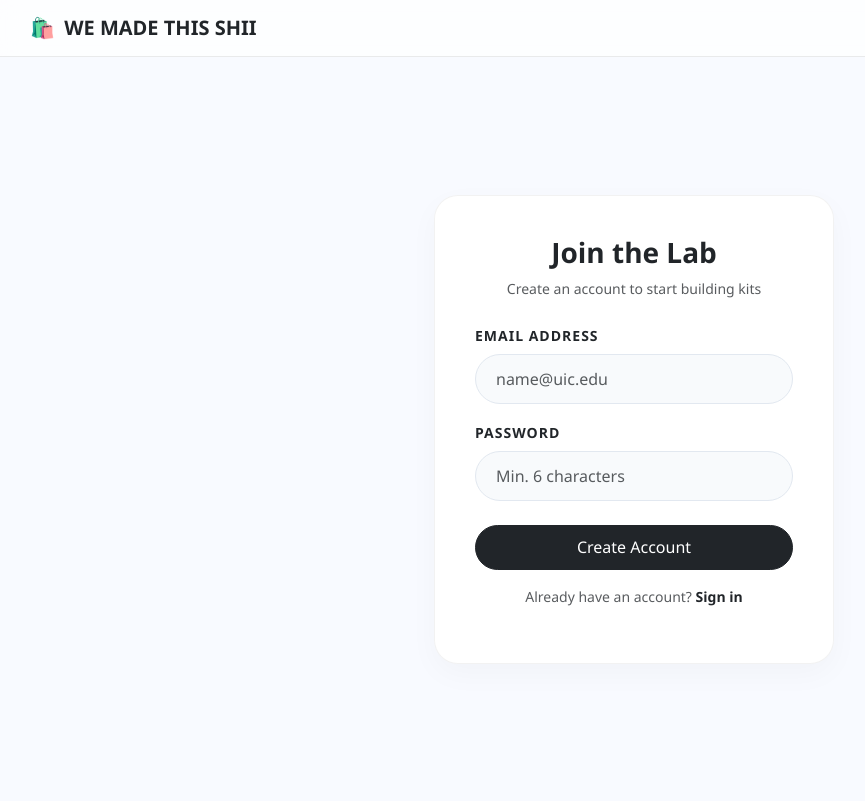
After one commit to eluu9/SparkHacks2026, a Flask app: page /auth/signup in a window 1280 px wide. The commit adds this page. Shown: the whole page, without its empty margins (6-871 px from the left). Run offline with Flask 3, Linux system fonts and the light colour scheme; some libraries are stand-ins or nearby versions.

Commit message:
front end commit

```diff
--- a/app/routes/auth.py
+++ b/app/routes/auth.py
@@ -9,9 +9,13 @@ bp = Blueprint('auth', __name__, url_prefix='/auth')
 def login_page():
     return render_template('login.html')
 
+# ADD THIS: Route for your new signup page
+@bp.route('/signup')
+def signup_page():
+    return render_template('signup.html')
+
 @bp.route('/session-login', methods=['POST'])
 def session_login():
-    # Frontend sends the Firebase ID token here
     data = request.json
     id_token = data.get('idToken')
 
@@ -19,13 +23,13 @@ def session_login():
         return jsonify({'error': 'Missing ID token'}), 400
 
     try:
-        # Verify with Firebase Admin
+        # 1. Verify token with Firebase Admin SDK
         decoded_token = firebase_auth.verify_id_token(id_token)
 
-        # Sync user to our DB
+        # 2. Sync to DB: This handles both NEW and EXISTING users
         user = User.get_or_create(decoded_token)
 
-        # Establish Flask session
+        # 3. Log into Flask-Login session
         login_user(user, remember=True)
 
         return jsonify({'status': 'success'})
--- /dev/null
+++ b/app/templates/base.html
@@ -0,0 +1,121 @@
+<!DOCTYPE html>
+<html lang="en">
+<head>
+    <meta charset="UTF-8">
+    <meta name="viewport" content="width=device-width, initial-scale=1.0">
+    <title>AI Shopping Kit</title>
+    <link href="https://cdn.jsdelivr.net/npm/bootstrap@5.3.0/dist/css/bootstrap.min.css" rel="stylesheet">
+    <link rel="stylesheet" href="https://cdn.jsdelivr.net/npm/bootstrap-icons@1.11.0/font/bootstrap-icons.css">
+    <style>
+        :root {
+            --glass-bg: rgba(255, 255, 255, 0.7);
+            --sidebar-bg: #ffffff;
+            --chat-bg: #f8faff;
+        }
+        body { background-color: var(--chat-bg); font-family: 'Segoe UI', Tahoma, Geneva, Verdana, sans-serif; overflow: hidden; height: 100vh; }
+
+        /* Modern Glass Navbar */
+        .navbar-glass {
+            background: var(--glass-bg);
+            backdrop-filter: blur(12px);
+            -webkit-backdrop-filter: blur(12px);
+            border-bottom: 1px solid rgba(0,0,0,0.08);
+            z-index: 1050;
+        }
+
+        /* Slow Pop-up Animation */
+        @keyframes chatPop {
+            0% { opacity: 0; transform: translateY(25px) scale(0.96); }
+            100% { opacity: 1; transform: translateY(0) scale(1); }
+        }
+        .chat-bubble-anim {
+            animation: chatPop 0.6s cubic-bezier(0.16, 1, 0.3, 1) forwards;
+        }
+
+        /* Modern Chat Bubbles */
+        .user-bubble { background: #000; color: #fff; border-radius: 20px 20px 4px 20px; box-shadow: 0 4px 15px rgba(0,0,0,0.1); }
+        .ai-bubble { background: #fff; color: #000; border: 1px solid #e2e8f0; border-radius: 20px 20px 20px 4px; box-shadow: 0 2px 10px rgba(0,0,0,0.04); }
+
+        /* Centering the Auth Cards */
+    .auth-container {
+        min-height: calc(100vh - 56px);
+        display: flex;
+        align-items: center;
+        justify-content: center;
+        background: var(--chat-bg);
+    }
+
+    .auth-card {
+        background: white;
+        padding: 2.5rem;
+        border-radius: 24px;
+        border: 1px solid rgba(0,0,0,0.05);
+        box-shadow: 0 10px 30px rgba(0,0,0,0.03);
+        width: 100%;
+        max-width: 400px;
+    }
+
+    .btn-pill {
+        border-radius: 50px;
+        padding: 0.6rem 1.5rem;
+        font-weight: 500;
+    }
+
+    .form-control-pill {
+        border-radius: 50px;
+        padding: 0.75rem 1.25rem;
+        border: 1px solid #e2e8f0;
+        background: #f8fafc;
+    }
+
+    .form-control-pill:focus {
+        background: #fff;
+        box-shadow: 0 0 0 4px rgba(0,0,0,0.05);
+        border-color: #000;
+    }
+
+    .smallest { font-size: 0.75rem; }
+.ls-1 { letter-spacing: 1px; }
+
+/* AI Card specific styling */
+.ai-bubble-container {
+    background: #ffffff;
+    border-radius: 24px !important;
+}
+
+.ai-bubble-container .btn-link:hover {
+    color: var(--bs-primary) !important;
+    transform: scale(1.1);
+    transition: transform 0.2s ease;
+}
+
+/* Ensure the grid wraps nicely on mobile */
+@media (max-width: 576px) {
+    .col-6 { width: 100%; }
+}
+    </style>
+</head>
+<body>
+    <nav class="navbar navbar-glass py-2 px-4 sticky-top">
+    <div class="container-fluid">
+        <a class="navbar-brand fw-bold text-dark" href="/">
+            🛍️ <span class="ms-1">WE MADE THIS SHII</span>
+        </a>
+
+        <div class="d-flex align-items-center">
+            {% if current_user.is_authenticated and request.endpoint == 'index' %}
+                <span class="badge bg-dark text-white rounded-pill px-3 py-2">
+                    <i class="bi bi-person-fill me-1"></i>
+                    {{ current_user.name }}'s Workspace
+                </span>
+            {% endif %}
+        </div>
+    </div>
+</nav>
+
+    {% block content %}{% endblock %}
+
+    <script src="https://cdn.jsdelivr.net/npm/bootstrap@5.3.0/dist/js/bootstrap.bundle.min.js"></script>
+    {% block scripts %}{% endblock %}
+</body>
+</html>
--- /dev/null
+++ b/app/templates/signup.html
@@ -0,0 +1,84 @@
+{% extends "base.html" %}
+
+{% block content %}
+<div class="auth-container">
+    <div class="auth-card chat-bubble-anim">
+        <div class="text-center mb-4">
+            <h3 class="fw-bold text-dark">Join the Lab</h3>
+            <p class="text-muted small">Create an account to start building kits</p>
+        </div>
+
+        <form id="signup-form">
+            <div class="mb-3">
+                <label class="form-label small fw-bold text-uppercase ls-1">Email Address</label>
+                <input type="email" id="signup-email" class="form-control form-control-pill" placeholder="name@uic.edu" required>
+            </div>
+            <div class="mb-4">
+                <label class="form-label small fw-bold text-uppercase ls-1">Password</label>
+                <input type="password" id="signup-password" class="form-control form-control-pill" placeholder="Min. 6 characters" required>
+            </div>
+            <button type="submit" class="btn btn-dark w-100 btn-pill mb-3">Create Account</button>
+        </form>
+
+        <div id="error-message" class="text-danger small text-center mb-3" style="display:none;"></div>
+
+        <p class="text-center small text-muted">
+            Already have an account? <a href="/auth/login" class="text-dark fw-bold text-decoration-none">Sign in</a>
+        </p>
+    </div>
+</div>
+{% endblock %}
+
+{% block scripts %}
+<script type="module">
+    // Using your existing Firebase Config
+    import { initializeApp } from "https://www.gstatic.com/firebasejs/10.7.0/firebase-app.js";
+    import { getAuth, createUserWithEmailAndPassword } from "https://www.gstatic.com/firebasejs/10.7.0/firebase-auth.js";
+
+    const firebaseConfig = {
+        apiKey: "AIzaSyCrDraVHDBhnQNFMq4JkqNffCQuA4O9FpI",
+        authDomain: "sparkhacks-b2985.firebaseapp.com",
+        projectId: "sparkhacks-b2985",
+        storageBucket: "sparkhacks-b2985.firebasestorage.app",
+        messagingSenderId: "399492923349",
+        appId: "1:399492923349:web:be15e8843340026c70075c",
+        measurementId: "G-09JS9YQS93"
+    };
+
+    const app = initializeApp(firebaseConfig);
+    const auth = getAuth();
+
+    const signupForm = document.getElementById('signup-form');
+    const errorDiv = document.getElementById('error-message');
+
+    signupForm.addEventListener('submit', (e) => {
+        e.preventDefault();
+        const email = document.getElementById('signup-email').value;
+        const password = document.getElementById('signup-password').value;
+
+        createUserWithEmailAndPassword(auth, email, password)
+            .then((userCredential) => {
+                // Get the ID Token to create a session in Flask
+                return userCredential.user.getIdToken();
+            })
+            .then((idToken) => {
+                // Send to your session-login endpoint just like the login page
+                return fetch('/auth/session-login', {
+                    method: 'POST',
+                    headers: {'Content-Type': 'application/json'},
+                    body: JSON.stringify({ idToken: idToken })
+                });
+            })
+            .then(res => res.json())
+            .then(data => {
+                if(data.status === 'success') {
+                    window.location.href = '/'; // Redirect to main chat
+                }
+            })
+            .catch((error) => {
+                errorDiv.innerText = error.message;
+                errorDiv.style.display = 'block';
+            });
+    });
+</script>
+{% endblock %}
```
Also changed, not shown: app/__init__.py (+16 -16 lines), app/models/user.py (+23 -25 lines), app/routes/kit.py (added, +20 -0 lines), app/static/js/main.js (added, +171 -0 lines), app/templates/index.html (added, +43 -0 lines), app/templates/login.html (+34 -10 lines), app/config.json (line endings or trailing spaces), app/schemas/kit.schema.json (line endings or trailing spaces), app/schemas/llm_clarify_gate.schema.json (line endings or trailing spaces), app/schemas/search_candidate.schema.json (line endings or trailing spaces), app/services/llm_service.py (line endings or trailing spaces), app/services/prompts/clarify_gate.md (line endings or trailing spaces), app/services/prompts/kit_builder.md (line endings or trailing spaces), app/services/prompts/query_generator.md (line endings or trailing spaces).
